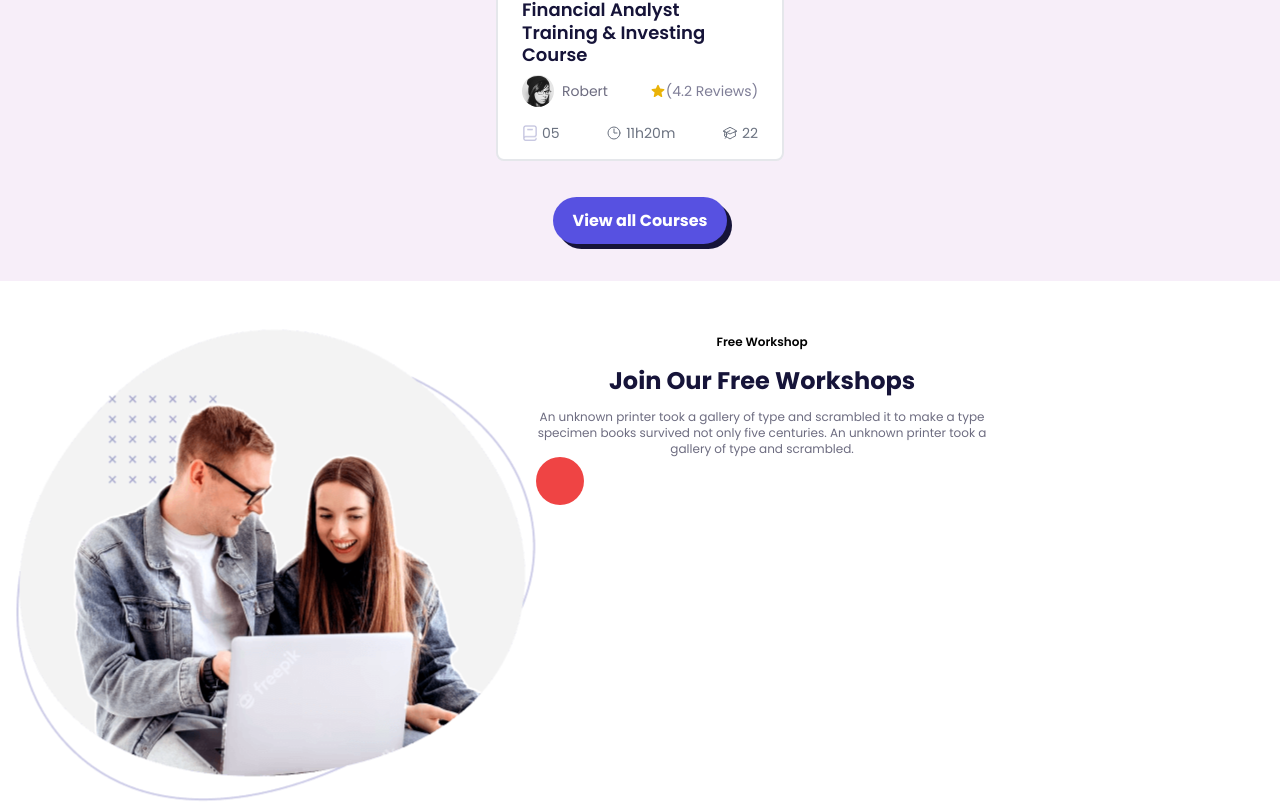
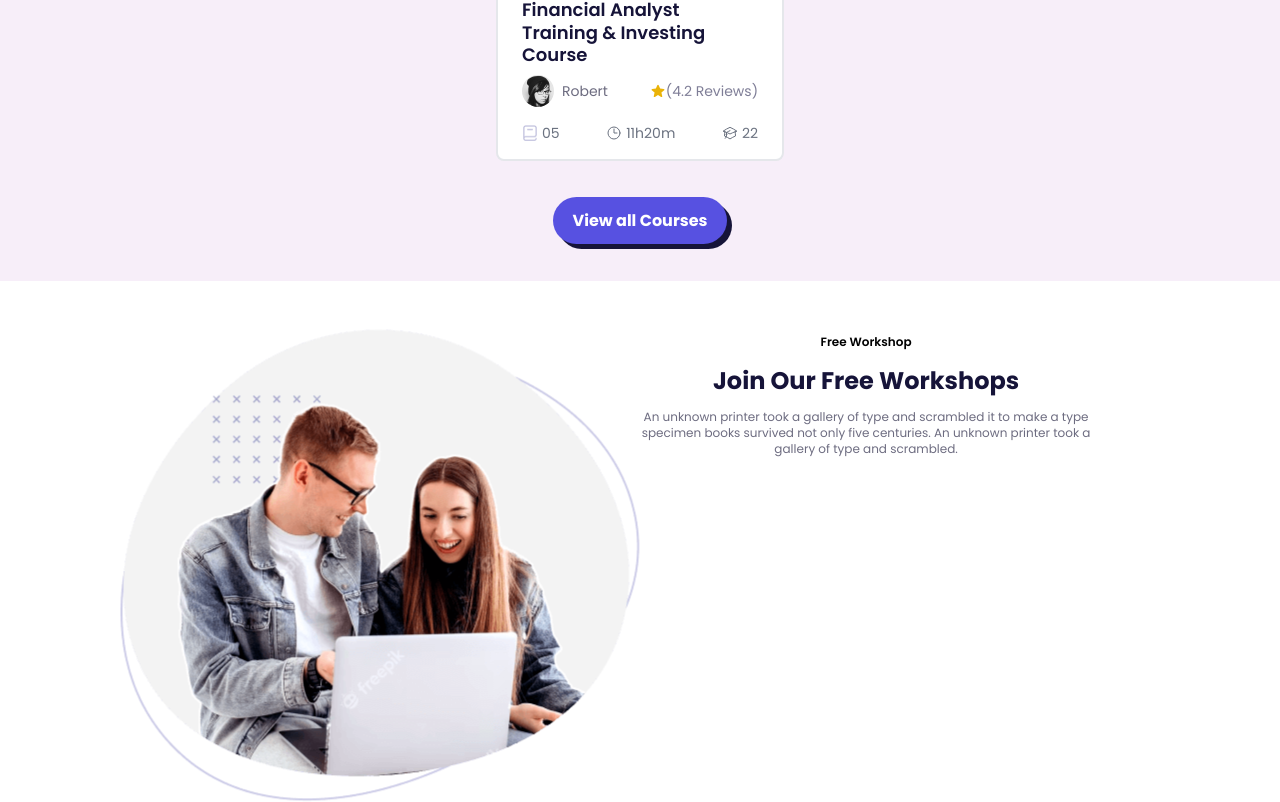
Before and after one commit to SimpleX-T/SkillGro, a React (Vite) app: page / in a window 1280 px wide. Shown: the part 2440-3242 px from the top of the page. Built offline with nearby package versions, Linux system fonts and the light colour scheme.

Commit message:
nothig much else going on

```diff
--- a/src/Pages/Home/LandingPage.jsx
+++ b/src/Pages/Home/LandingPage.jsx
@@ -301,7 +301,7 @@
 			</section>
 
 			<section className='bg-white mx-auto px-4 pt-12'>
-				<div className='w-full flex flex-col sm:flex-row md:w-5/6 text-center'>
+				<div className='w-full mx-auto flex flex-col sm:flex-row md:w-5/6 text-center'>
 					<img
 						src='/about_img.png'
 						alt='Boy and girl reading'
@@ -321,11 +321,11 @@
 						<div className='flex gap-4'>
 							<div className='flex items-center gap-4'>
 								<div>
-									<PresentationChartLineIcon
-										className='rounded-full p-6 bg-red-500'
-										width={20}
-										color='white'
-									/>
+									<p className='text-xl bg-red-500'>
+										{" "}
+										{/* Continue here */}
+										<PresentationChartLineIcon color='white' />
+									</p>
 								</div>
 							</div>
 						</div>
```
